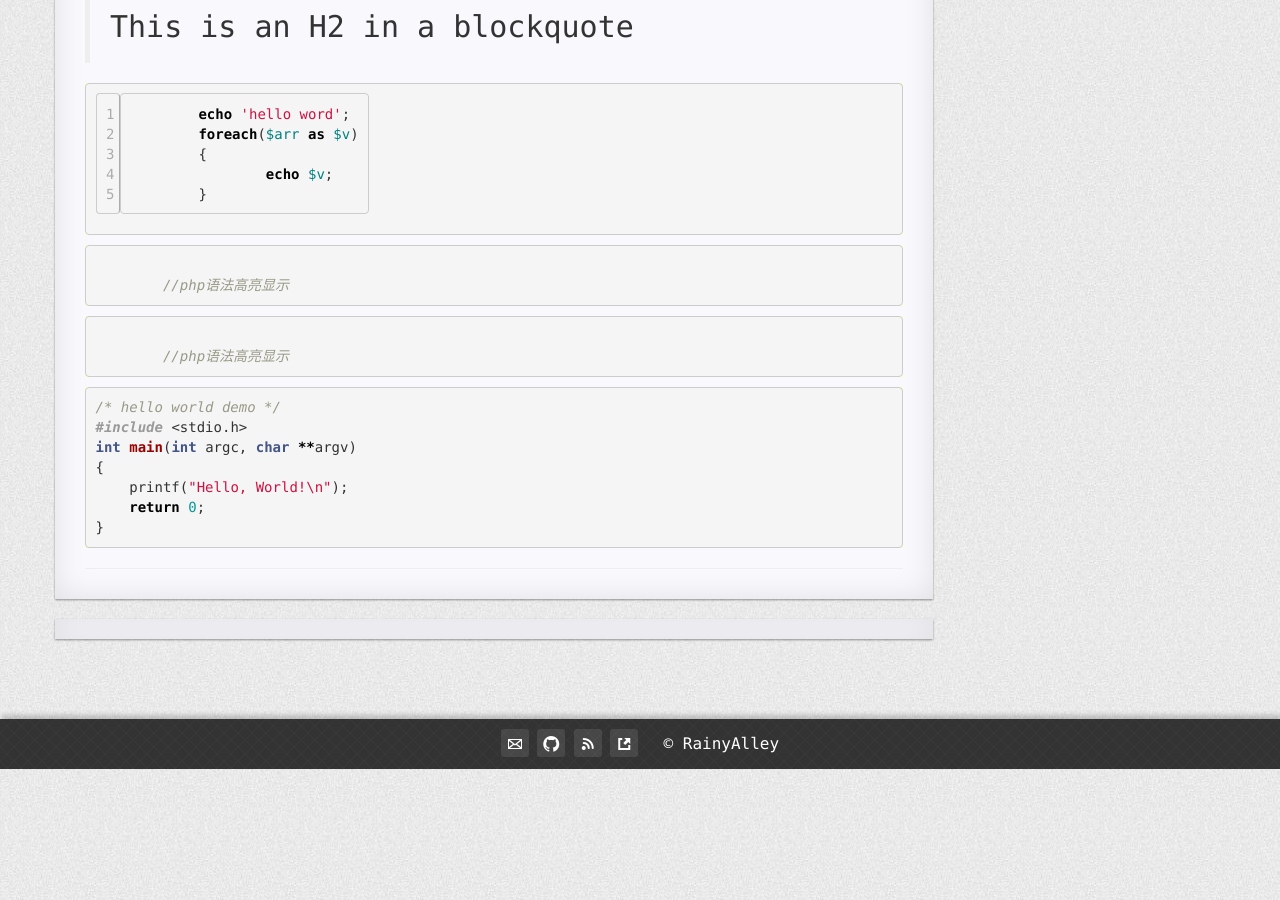
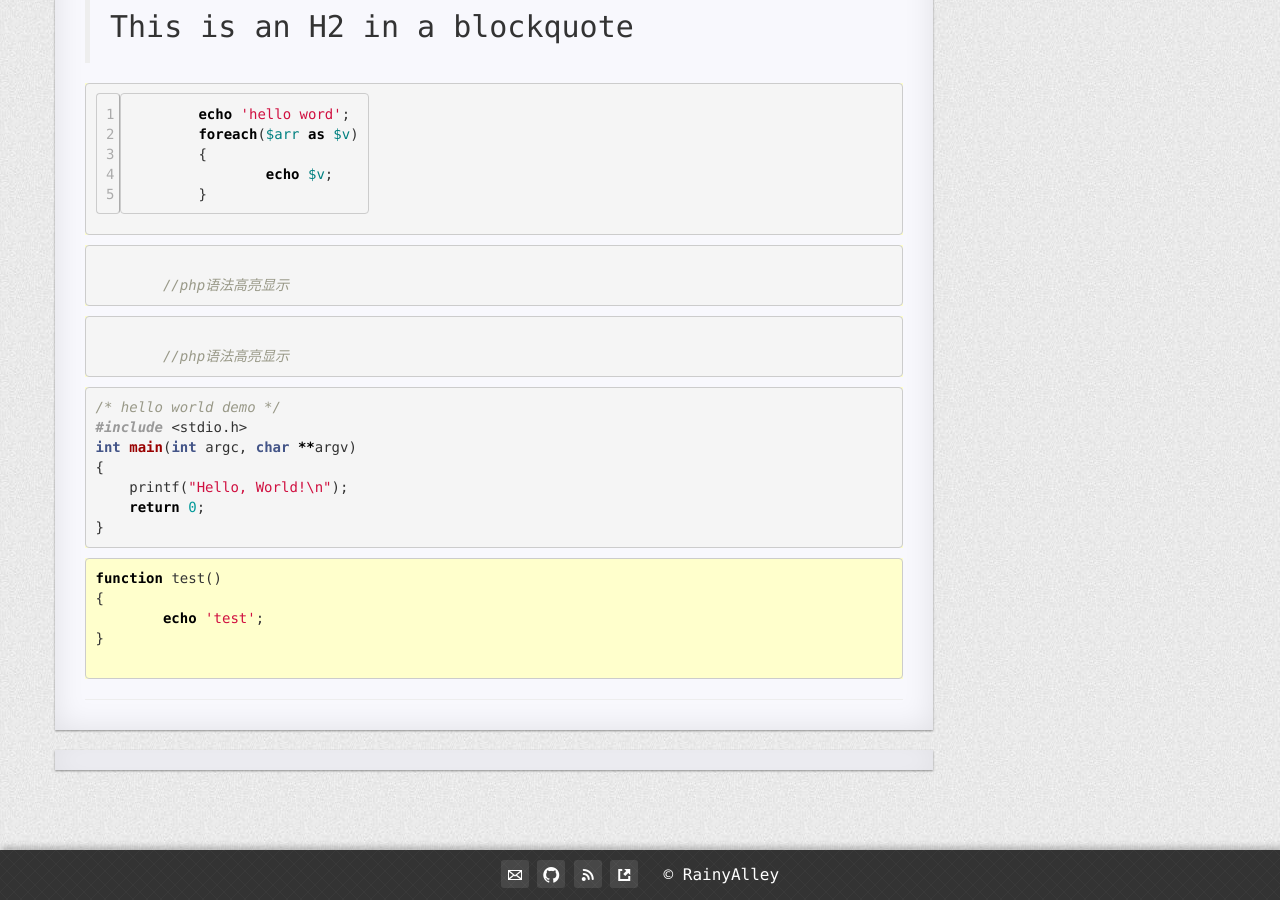
Before and after one commit to myyphp/myyphp-myyphp.github.io, a Jekyll site: the page built from _posts/2015-10-01-first-blog.md, in a window 1280 px wide and 900 px high, scrolled down 598 px. Built offline with Jekyll 4.4.1, drawn with Linux system fonts in a browser that asks for light colours; nearby versions of some CDN libraries; comment, search, counter and statistics services are not loaded.

Commit message:
test code

````diff
--- a/_posts/2015-10-01-first-blog.md
+++ b/_posts/2015-10-01-first-blog.md
@@ -56,3 +56,12 @@ int main(int argc, char **argv)
     return 0;
 }
 {% endhighlight %}
+
+
+```php
+function test()
+{
+	echo 'test';
+}
+
+```
````
